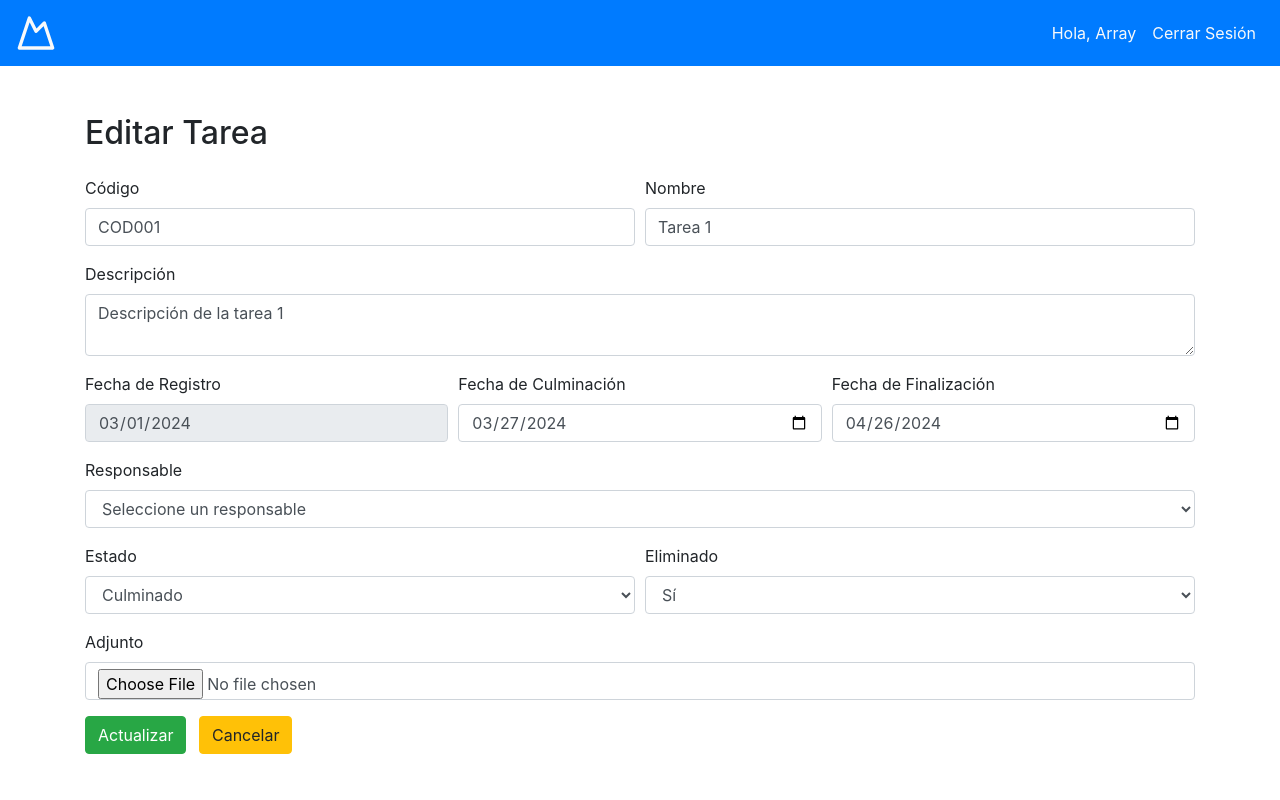
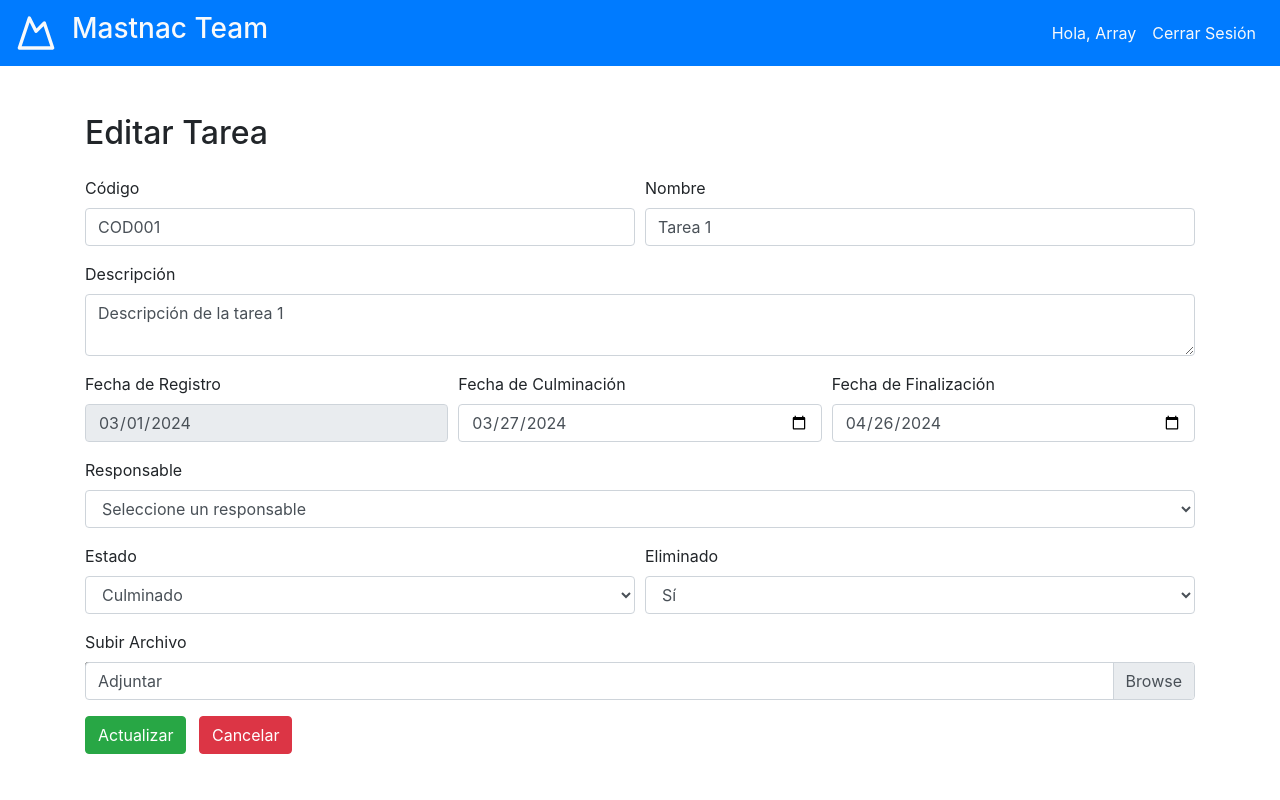
Before and after one commit to YVDjosue/webTarea, a PHP site: page /edit.php?id=32 in a window 1280 px wide. Run offline with PHP 8.4, Linux system fonts and the light colour scheme; a user stored in the database is signed in; data comes from the database, SQL or seed files in the repository.

Commit message:
fx upload document, fx navbar

```diff
--- a/edit.php
+++ b/edit.php
@@ -125,11 +125,14 @@ $colaboradores = $conn->query("SELECT id, CONCAT(nombres, ' ', apellidos) AS nom
                 </div>
             </div>
             <div class="form-group">
-                <label for="adjunto">Adjunto</label>
-                <input type="file" class="form-control" id="adjunto" name="adjunto" accept=".jpg,.jpeg,.png,.pdf">
+                <label for="adjunto">Subir Archivo</label>
+                <div class="custom-file">
+                    <input type="file" class="form-control-file" id="adjunto" name="adjunto" accept=".jpg,.jpeg,.png,.pdf">
+                    <label class="custom-file-label" for="adjunto">Adjuntar</label>
+                </div>
             </div>
             <button type="submit" class="btn btn-success mr-2">Actualizar</button>
-            <button type="button" onclick="window.location.href='/index.php'" class="btn btn-warning mr-2">
+            <button type="button" onclick="window.location.href='/index.php'" class="btn btn-danger mr-2">
                 Cancelar
             </button>
         </form>
@@ -170,6 +173,11 @@ $colaboradores = $conn->query("SELECT id, CONCAT(nombres, ' ', apellidos) AS nom
                 event.preventDefault();
             }
         });
+
+        document.getElementById('adjunto').addEventListener('change', function() {
+            var fileName = this.files[0].name;
+            this.nextElementSibling.innerHTML = fileName;
+        });
     </script>
 </body>
 
--- a/navbar.php
+++ b/navbar.php
@@ -15,6 +15,7 @@
             <path d="m8 3 4 8 5-5 5 15H2L8 3z"></path>
         </svg>
     </a>
+    <H3 class="text-light">Mastnac Team</H3>
     <!-- <button class="navbar-toggler" type="button" data-toggle="collapse" data-target="#navbarNav" aria-controls="navbarNav" aria-expanded="false" aria-label="Toggle navigation">
         <span class="navbar-toggler-icon">hola</span>
     </button> -->
```
